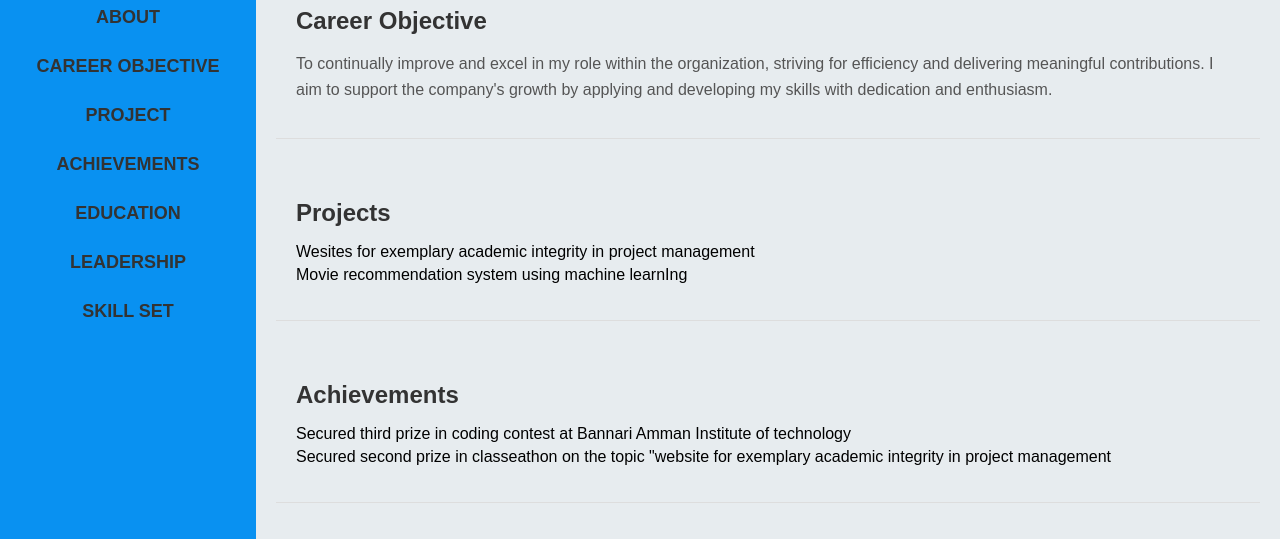
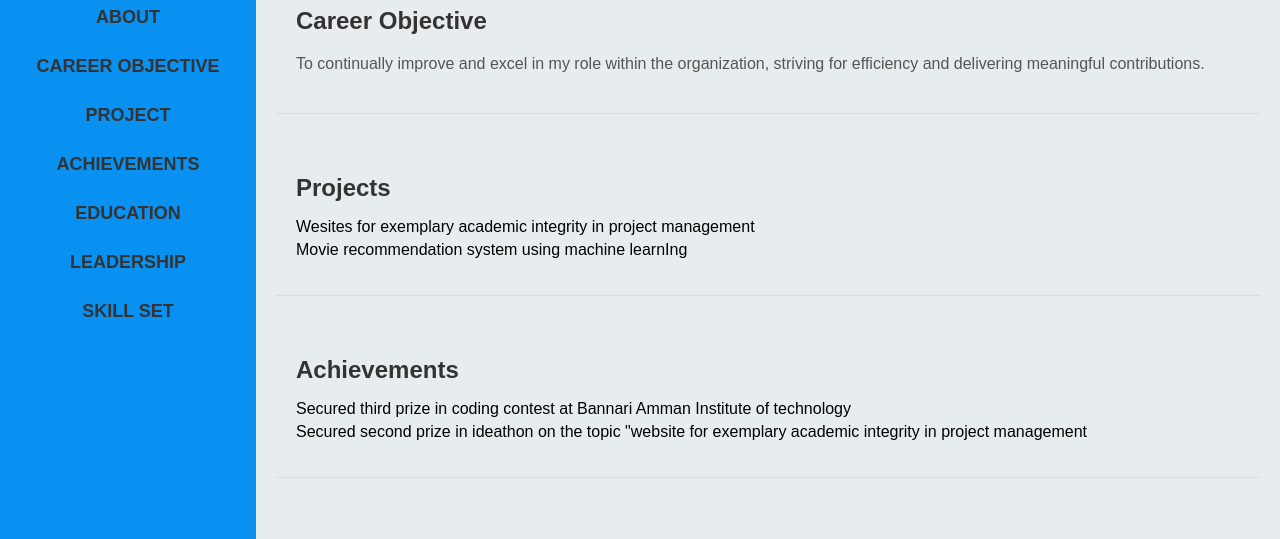
Before and after one commit to kavya-senthilkumar/exp2, a plain HTML site: page index.html in a window 1280 px wide. Shown: the part 261-800 px from the top of the page. Drawn offline with Linux system fonts and the light colour scheme.

Commit message:
index.html

```diff
--- a/index.html
+++ b/index.html
@@ -28,7 +28,7 @@
             </section>
             <section id="career-objective" class="section">
                 <h2>Career Objective</h2>
-                <p> To continually improve and excel in my role within the organization, striving for efficiency and delivering meaningful contributions. I aim to support the company's growth by applying and developing my skills with dedication and enthusiasm.</p>
+                <p> To continually improve and excel in my role within the organization, striving for efficiency and delivering meaningful contributions. </p>
 
             </section>
             <section id="projects" class="section">
@@ -42,7 +42,7 @@
                 <h2>Achievements</h2>
                 <ul>
                     <li>Secured third prize in coding contest at Bannari Amman Institute of technology</li>
-                    <li>Secured second prize in classeathon on the topic "website for exemplary academic integrity in project management</li>
+                    <li>Secured second prize in ideathon on the topic "website for exemplary academic integrity in project management</li>
                 </ul>
             </section>
             <section id="education" class="section">
```
